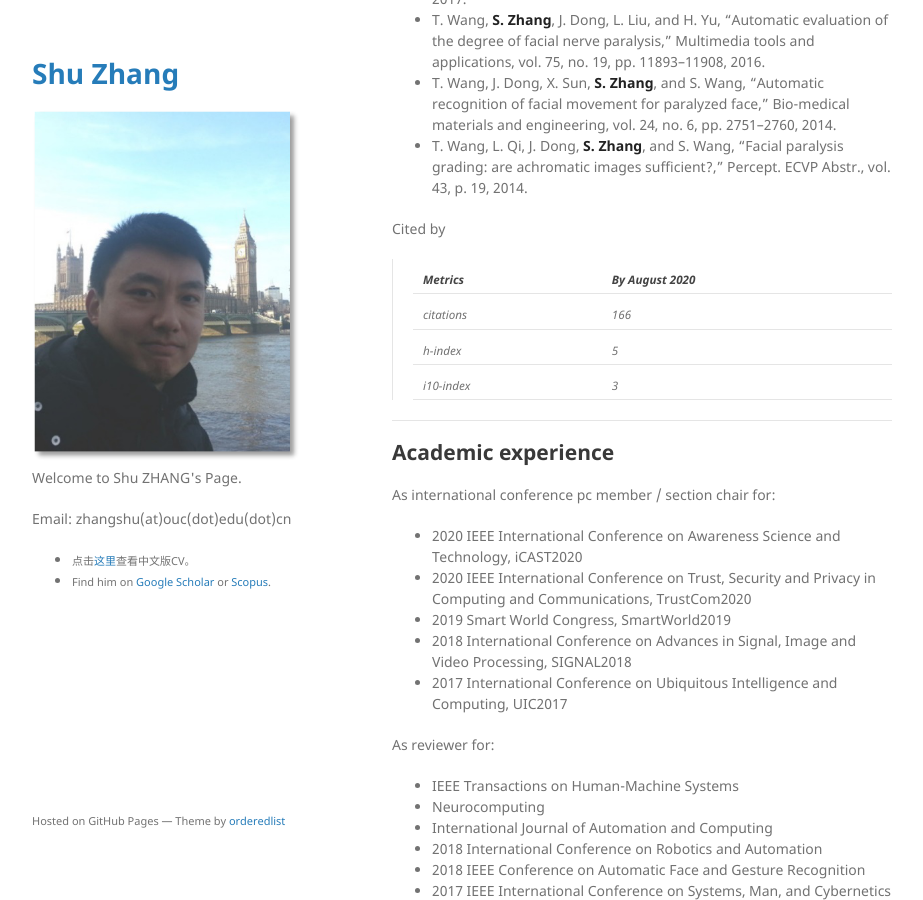
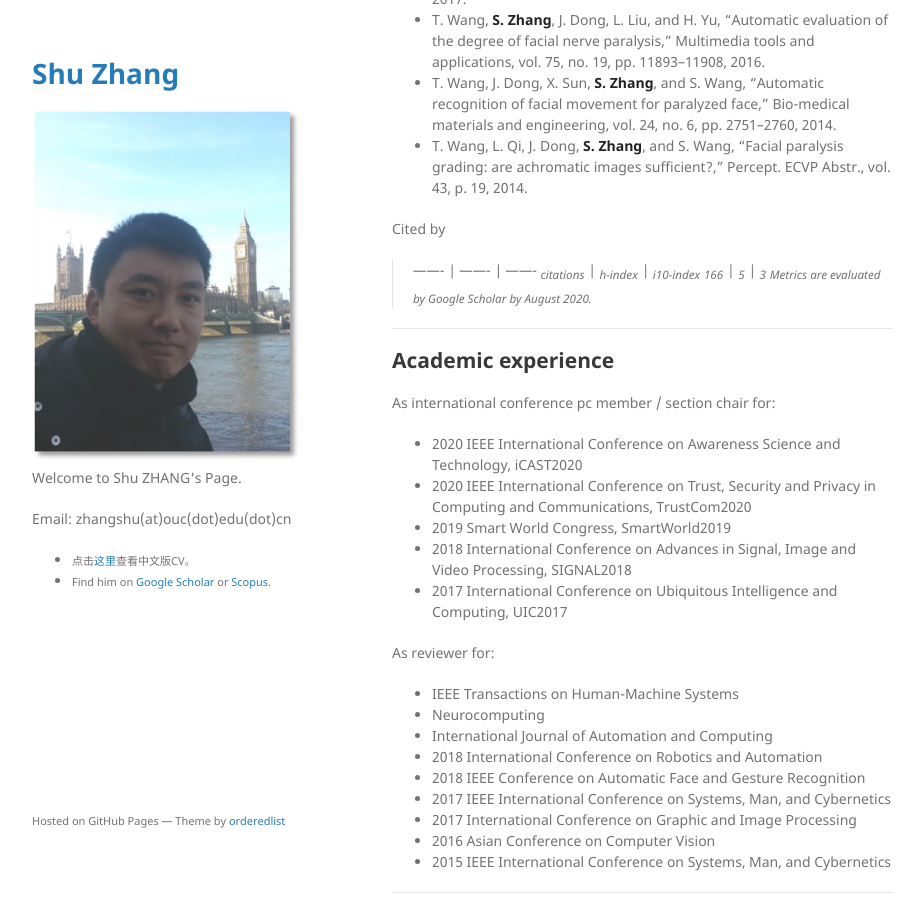
Before and after one commit to jackyspeed/aboutzhangshu, a Jekyll site: the page built from index.md, in a window 1280 px wide and 900 px high, scrolled down 2800 px. Shown: the whole window, without its empty margins (178-1101 px from the left). Built offline with Jekyll 4.4.1, drawn with Linux system fonts in a browser that asks for light colours; our own code applies the rules of GitHub Pages for plain Markdown files.

Commit message:
Update index.md

```diff
--- a/index.md
+++ b/index.md
@@ -83,12 +83,20 @@ As co-author:
 - T. Wang, J. Dong, X. Sun, **S. Zhang**, and S. Wang, “Automatic recognition of facial movement for paralyzed face,” Bio-medical materials and engineering, vol. 24, no. 6, pp. 2751–2760, 2014.
 - T. Wang, L. Qi, J. Dong, **S. Zhang**, and S. Wang, “Facial paralysis grading: are achromatic images sufficient?,” Percept. ECVP Abstr., vol. 43, p. 19, 2014.
 
+<!--
 Cited by
 > <sub>Metrics</sub> | <sub>By August 2020</sub>
 > ------- | -------
 > <sub>citations</sub> | <sub>166</sub>
 > <sub>h-index</sub> | <sub>5</sub>
 > <sub>i10-index</sub> | <sub>3</sub>
+-->
+Cited by
+>
+> ------- | ------- | -------
+> <sub>citations</sub> | <sub>h-index</sub> | <sub>i10-index</sub>
+> <sub>166</sub> | <sub>5</sub> | <sub>3</sub>
+> <sub>Metrics are evaluated by Google Scholar by August 2020.</sub>
 
 ---
 
```
